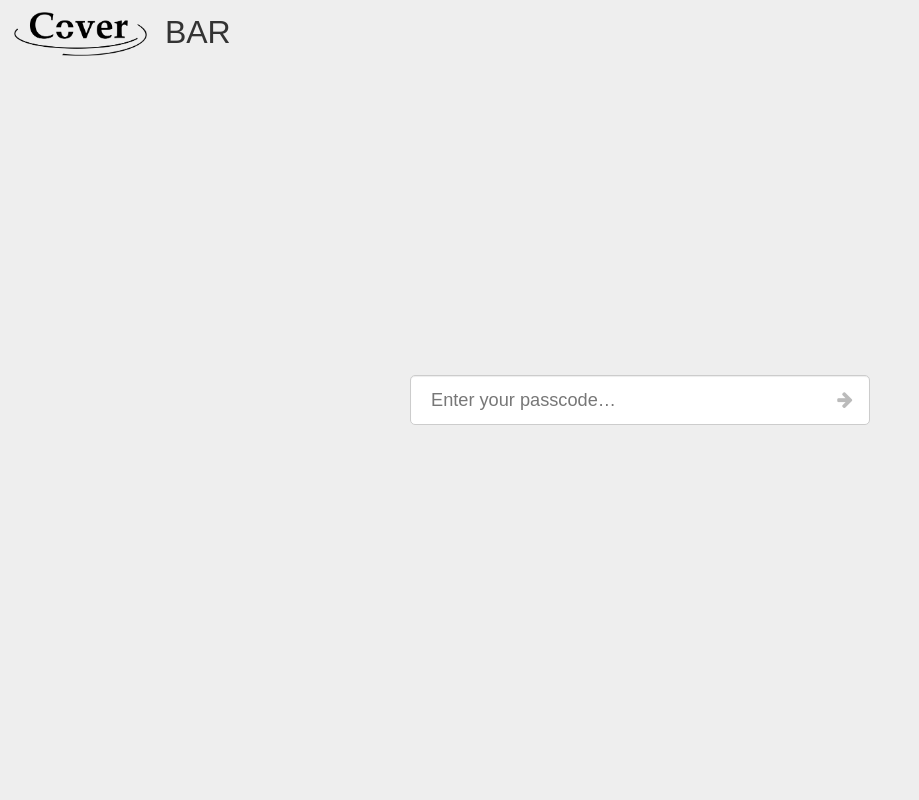
After one commit to martijnluinstra/streep, a Flask app: page /login in a window 1280 px wide. The commit adds this page. Shown: the whole page, without its empty margins (0-919 px from the left). Run offline with Flask 2, Linux system fonts and the light colour scheme; some libraries are stand-ins or nearby versions.

Commit message:
Rename a few things, add login and make sure the home page does not break (for debug purposes)

```diff
--- a/streep/forms.py
+++ b/streep/forms.py
@@ -1,9 +1,8 @@
 from flask.ext.wtf import Form
-from werkzeug.datastructures import MultiDict
 from wtforms import TextField, BooleanField, IntegerField, DateTimeField, validators
 
 
-class UserForm(Form):
+class ParticipantForm(Form):
     name = TextField('Name', [validators.InputRequired(message='Name is required')])
     address = TextField('Address', [validators.InputRequired(message='Address is required')])
     city = TextField('Place of residence', [validators.InputRequired(message='Place of residence is required')])
--- a/streep/templates/index.html
+++ b/streep/templates/index.html
@@ -45,7 +45,7 @@
                     </form>
                 </td><td>
                     <button data-user-id="{{user.id}}" data-type="history" class="btn btn-default btn-sm">Undo</button>
-                    <a href="{{ url_for('edit_user', user_id=user.id) }}" class="btn btn-default btn-sm"><span class="glyphicon glyphicon-pencil"></span></a>
+                    <a href="{#{ url_for('edit_user', user_id=user.id) }#}" class="btn btn-default btn-sm"><span class="glyphicon glyphicon-pencil"></span></a>
                 </td>
             </tr>
             {% endfor %}
--- /dev/null
+++ b/streep/templates/login.html
@@ -0,0 +1,96 @@
+<!DOCTYPE html>
+<html>
+<head>
+	<title>BAR Login</title>
+	<link rel="stylesheet" href="{{ url_for('static', filename='css/font-awesome.min.css') }}">
+	<link rel="stylesheet" href="{{ url_for('static', filename='css/bootstrap.min.css') }}">
+	<link rel="stylesheet" href="{{ url_for('static', filename='css/bar.css') }}">
+	<style>
+		*{
+			-moz-box-sizing: border-box;
+				 box-sizing: border-box;
+		}
+		html,body{
+			height: 100%;
+			padding: 0;
+			margin: 0;
+			font-family: sans-serif;
+		}
+		body{
+			background: #eee;
+		}
+		.header{
+			background: none;
+		}
+		.header h1{
+			color: inherit;
+		}
+		form#login-form{
+			position: absolute;
+			top: 0;
+			bottom: 0;
+			left: 0;
+			right: 0;
+			width: 100%;
+			max-width: 500px;
+			height: 50px;
+			margin: auto;
+			padding: 0 20px;
+		}
+		form#login-form input,
+		form#login-form button{
+			height: 50px;
+			font-size: 1.3em;
+			line-height: 50px;
+		}
+		form#login-form div.form-group{
+			position: relative;
+			width: 100%;
+		}
+		form#login-form input{
+			position: absolute;
+			left: 0;
+			top: 0;
+			right: 50px;
+			bottom: 0;
+			line-height: 50px;
+			border: 1px solid #ccc;
+			border-radius: 5px;
+			padding: 0 20px;
+		}
+		form#login-form button#btn-login{
+			padding: 0;
+			width: 50px;
+			text-align: center;
+			position: absolute;
+			top: 0;
+			right: 0;
+			bottom: 0;
+			border: none;
+			background: none;
+			cursor: pointer;
+			color: #bbb;
+		}
+		form#login-form.error input{
+			border-color: #e74c3c;
+		}
+		form#login-form.error button#btn-login{
+			color: #c0392b;
+		}
+	</style>
+</head>
+<body id="login-page">
+	<div class="header">
+		<img src="{{ url_for('static', filename='img/cover_black.png') }}">
+		<h1>BAR</h1>
+	</div>
+	<form method="post" id="login-form" {% if error %}class="error"{% endif %}>
+		<div class="form-group">
+			<input type="text" class="form-control" id="login-passcode" name="passcode" placeholder="Enter your passcode…">
+			<button type="submit" class="btn btn-default" id="btn-login"><i class="fa fa-arrow-right"></i></button>
+		</div>
+	</form>
+	<script src="{{ url_for('static', filename='js/jquery-2.1.1.min.js') }}"></script>
+	<script src="{{ url_for('static', filename='js/bootstrap.min.js') }}"></script>
+</body>
+</html>
--- /dev/null
+++ b/streep/views.py
@@ -0,0 +1,64 @@
+from urlparse import urlparse, urljoin
+from flask import request, render_template, redirect, url_for, abort
+from streep import app, db, login_manager
+from models import Activity, Participant, Purchase, Product
+from flask.ext.login import login_user, logout_user, login_required, current_user
+
+
+def is_safe_url(target):
+    ref_url = urlparse(request.host_url)
+    test_url = urlparse(urljoin(request.host_url, target))
+    return test_url.scheme in ('http', 'https') and \
+           ref_url.netloc == test_url.netloc
+
+
+@app.context_processor
+def utility_processor():
+    def format_price(amount, currency=u"\u20AC"):
+        return u'{1} {0:.2f}'.format(amount, currency)
+    def is_eligible(birthdate, product_age_limit):
+        age = relativedelta(datetime.now(), birthdate).years
+        return not (product_age_limit and age<app.config.get('AGE_LIMIT'))
+    return dict(format_price=format_price, is_eligible=is_eligible)
+
+
+@login_manager.user_loader
+def load_activity(activity_id):
+    return Activity.query.get(activity_id)
+
+
+@app.route("/login", methods=["GET", "POST"])
+def login():
+    error = None
+    if request.method == 'POST':
+        activity = Activity.query.filter_by(passcode = request.form['passcode']).first()
+        if activity is None:
+            error = 'Invalid code!'
+        else:
+            login_user(activity)
+
+            next = request.args.get('next')
+            if not is_safe_url(next):
+                return abort(400)
+            return redirect(next or url_for('view_home'))
+
+    return render_template('login.html', error=error)
+
+
+@app.route('/logout', methods=['GET'])
+@login_required
+def logout():
+    logout_user()
+    return redirect(url_for('login'))
+
+
+@app.route('/', methods=['GET'])
+# @app.route('/participants', methods=['GET'])
+@login_required
+def view_home():
+    """ View all participants, ordered by name """
+    spend_subq = db.session.query(Purchase.participant_id.label("participant_id"), db.func.sum(Product.price).label("spend")).join(Product, Purchase.product_id==Product.id).filter(Purchase.undone == False).group_by(Purchase.participant_id).subquery()
+    users =  db.session.query(Participant, spend_subq.c.spend).outerjoin(spend_subq, spend_subq.c.participant_id==Participant.id).order_by(Participant.name).all()
+    # users = User.query.order_by(User.name).all()
+    products = Product.query.order_by(Product.priority.desc()).all()
+    return render_template('index.html', users=users, products=products)
```
Also changed, not shown: streep/__init__.py (+6 -1 lines), streep/templates/base.html (+4 -4 lines), streep/static/css/bar.css (renamed from streep/static/css/streep.css), streep/static/img/cover_black.png (added).
